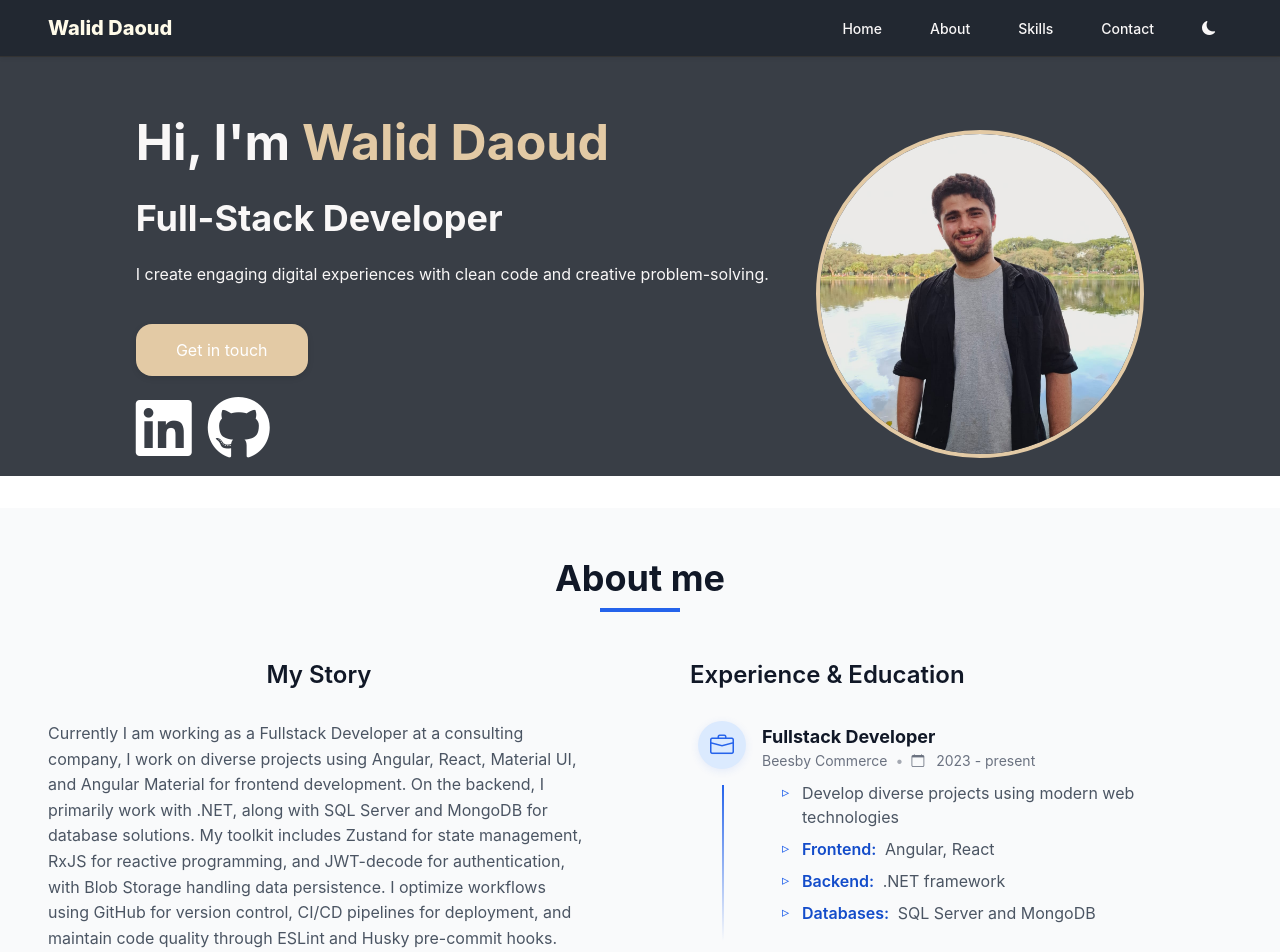
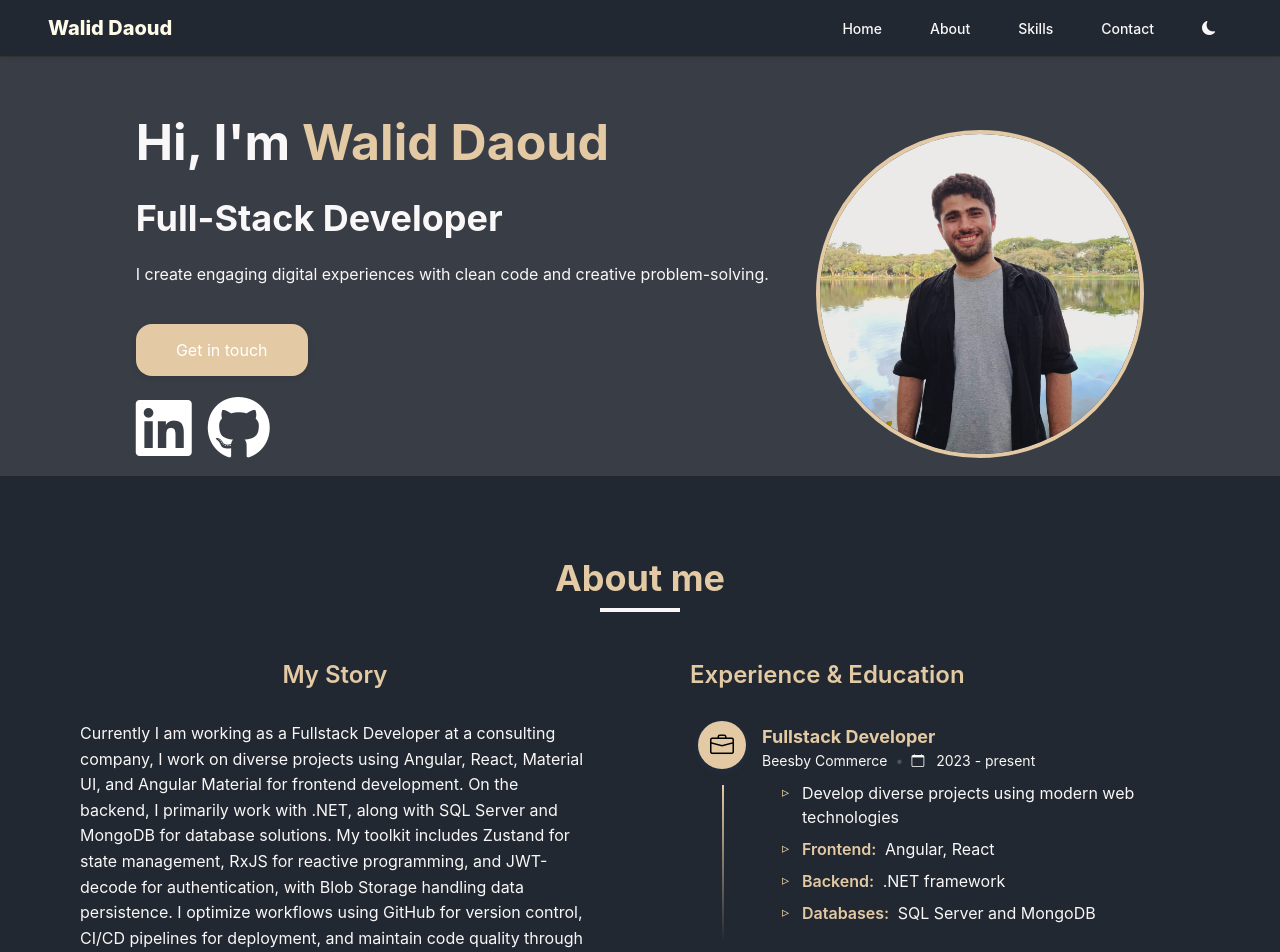
Before and after one commit to WalidcoDaoud/Portfolio, an Angular app: page / in a window 1280 px wide. Shown: the top 952 px of the page. Built offline with nearby package versions, Linux system fonts and the light colour scheme.

Commit message:
feature: dark mode in about section

```diff
--- a/src/app/components/sections/about/about.component.sass
+++ b/src/app/components/sections/about/about.component.sass
@@ -3,10 +3,12 @@
 
 .about-container
   background-color: about.$background-color
-  margin: 2rem 0
+  padding: 2rem 0
+  transition: all 0.3s ease
 
   .container
     padding: 3rem
+    margin: 0 2rem
 
     .title-container
       display: flex
@@ -19,12 +21,14 @@
         color: about.$gray-900
         margin: 0
         font-weight: 700
+        transition: all 0.3s ease
 
       .line
         margin: 0.5rem auto 3rem auto
         height: 0.25rem
         width: 5rem
         background-color: about.$primary-color
+        transition: all 0.3s ease
 
     .profile-section
       display: flex
@@ -45,12 +49,14 @@
           font-weight: 600
           color: about.$gray-900
           margin: 0 auto
+          transition: all 0.3s ease
 
         .story-text
           color: about.$gray-600
           margin: 0 auto
           line-height: 1.6
           max-width: 37.5rem
+          transition: all 0.3s ease
 
           &:last-child
             margin-bottom: 0
@@ -68,6 +74,7 @@
           font-size: 1.5rem
           font-weight: 600
           color: about.$gray-900
+          transition: all 0.3s ease
 
         .experience-list
           display: flex
@@ -88,6 +95,7 @@
               bottom: 0
               width: 2px
               background: linear-gradient(to bottom, about.$primary-color, transparent)
+              transition: all 0.3s ease
 
             .experience-icon-wrapper
               margin-right: 1rem
@@ -112,6 +120,7 @@
                 .icon-blue
                   color: about.$primary-color
                   font-size: 1.5rem
+                  transition: all 0.3s ease
 
             .experience-section
               width: 100%
@@ -123,6 +132,7 @@
                 color: about.$gray-900
                 margin: 0 0 0.25rem
                 line-height: 1.3
+                transition: all 0.3s ease
 
               .experience-meta
                 display: flex
@@ -132,6 +142,7 @@
                 margin-bottom: 0.75rem
                 flex-wrap: wrap
                 gap: 0.5rem
+                transition: all 0.3s ease
 
                 .dot
                   color: rgba(about.$experience-subtitle-color, 0.6)
@@ -144,6 +155,7 @@
                 color: about.$gray-600
                 max-width: 37.5rem
                 line-height: 1.6
+                transition: all 0.3s ease
 
               .experience-tasks
                 margin-top: 0.5rem
@@ -156,6 +168,7 @@
                   padding-left: 1.25rem
                   color: about.$gray-600
                   line-height: 1.5
+                  transition: all 0.3s ease
 
                   &::before
                     content: '▹'
@@ -163,8 +176,10 @@
                     left: 0
                     color: about.$primary-color
                     font-size: 0.9rem
+                    transition: all 0.3s ease
 
                   strong
                     font-weight: 600
                     color: color.adjust(about.$primary-color, $lightness: -10%)
                     margin-right: 0.25rem
+                    transition: all 0.3s ease
--- a/src/styles.sass
+++ b/src/styles.sass
@@ -77,12 +77,20 @@ $dark-secondary-background: #393E46
 
 $dark-nav-text: #F9F7F7
 $dark-nav-hover-home: #FFFBE9
-$dark-nav-beige : #E3CAA5
+$dark-nav-beige: #E3CAA5
 
-$dark-header-text:#F9F7F7
+$dark-header-text: #F9F7F7
 $dark-header-beige: #E3CAA5
 
+$dark-about-text: #F9F7F7
+$dark-about-beige: #E3CAA5
+
 body.dark-mode
+
+  // ======================
+  // Nav bar
+  // ======================
+
   .nav-container
     background-color: $dark-background !important
     border-bottom: 1px solid #333
@@ -106,6 +114,10 @@ body.dark-mode
       &:active
         background-color: #2a3e4c !important
 
+  // ======================
+  // Header
+  // ======================
+
   .header-section
     background-color: $dark-secondary-background !important
 
@@ -124,3 +136,53 @@ body.dark-mode
 
     .profile-photo
       border: 4px solid $dark-header-beige !important
+
+  // ======================
+  // About
+  // ======================
+
+  .about-container
+    background-color: $dark-background !important
+
+    .title
+      color: $dark-about-beige !important
+
+    .line
+      background-color: $dark-about-text !important
+
+    .story-title
+      color: $dark-about-beige !important
+
+    .story-text
+      color: $dark-about-text !important
+
+    .section-title
+      color: $dark-about-beige !important
+
+    .experience-item
+      &::before
+        background: linear-gradient(to bottom, $dark-about-beige, transparent) !important
+
+    .experience-icon
+      background-color: $dark-about-beige !important
+
+      .icon-blue
+        color: $black !important
+
+    .experience-title
+      color: $dark-about-beige !important
+
+    .experience-meta
+      color: $dark-about-text !important
+
+    .experience-description
+      color: $dark-about-text !important
+
+    li
+      color: $dark-about-text !important
+
+      &::before
+        color: $dark-about-beige !important
+
+      strong
+        color: $dark-about-beige !important
```
